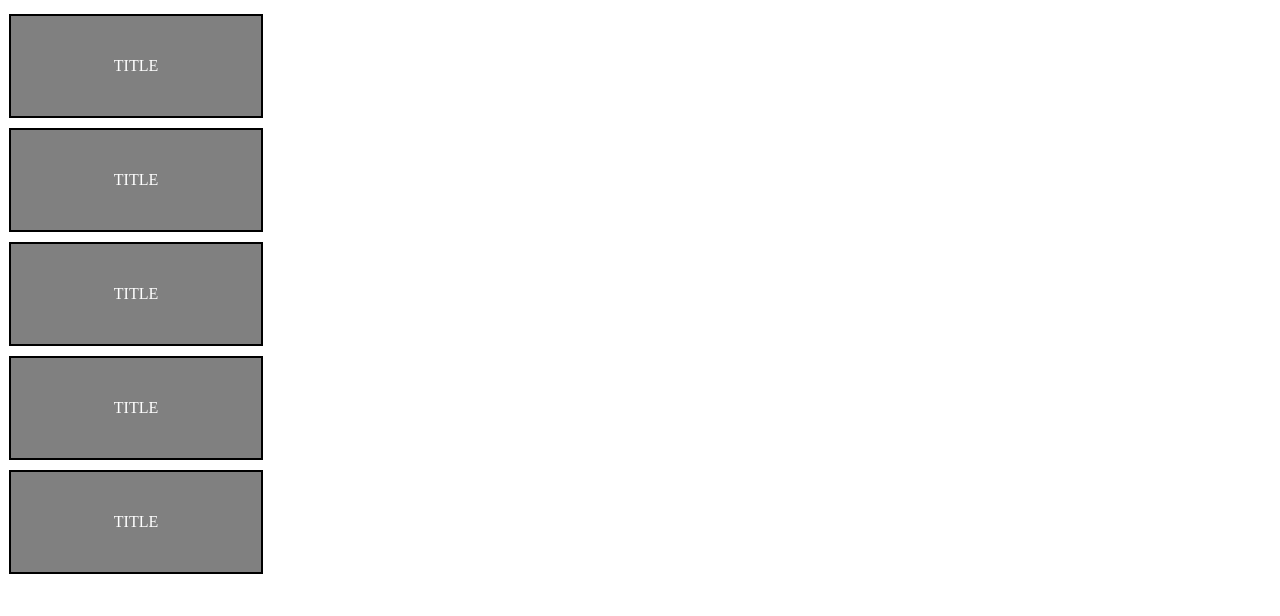
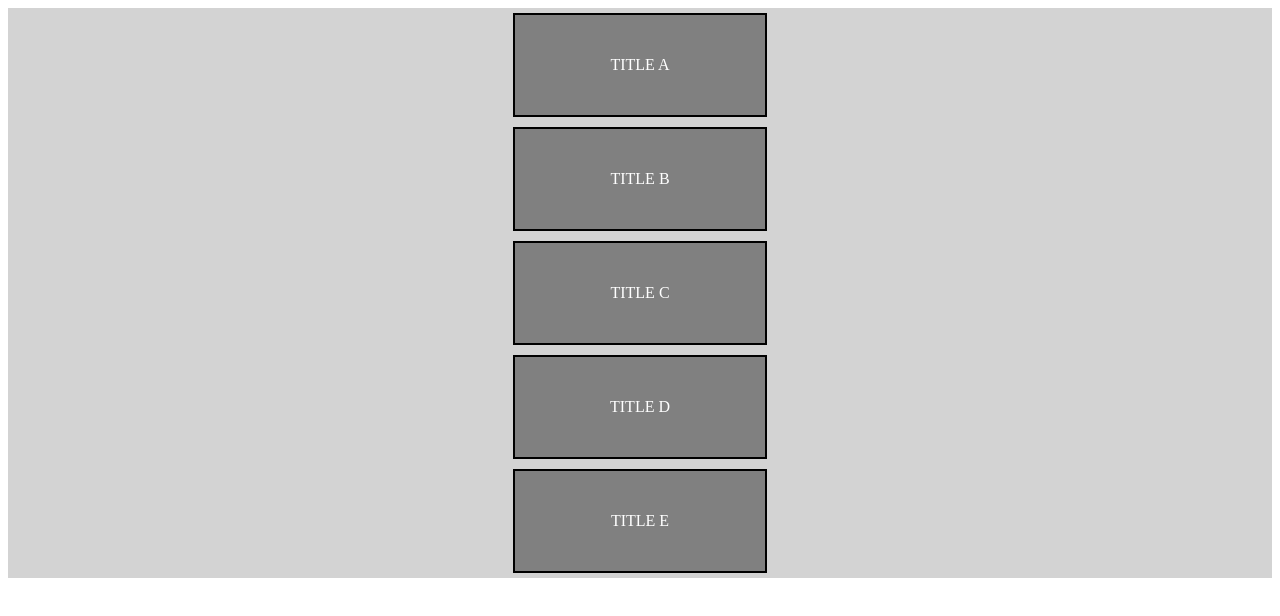
Before and after one commit to VitorEhrig-Fig/entra21, a plain HTML site: page TCC/Artigos.html in a window 1280 px wide. Drawn offline with Linux system fonts and the light colour scheme.

Commit message:
agr ss rumei

```diff
--- a/TCC/Artigos.html
+++ b/TCC/Artigos.html
@@ -21,13 +21,19 @@
                 color: white;
                 text-decoration: none;
             }
-
+            .container-container-artigo {
+                width: auto;
+                height: auto;
+                background-color: lightgray;
+                display: flex;
+                justify-content: center;
+            }
             .container-artigo {
                 display: flex;
+                align-self: center;
                 flex-direction: column;
                 width: min-content;
                 height: min-content;
-                border: 1px solid transparent;
             }
 
             .artigo {
@@ -46,21 +52,23 @@
     </head>
     <body>
         <!-- essa div e o conteiner dos artigos, ele vai junto, qualquer cosia dps eu arrumo -->
+        <div class="container-container-artigo">
             <div class="container-artigo">
                 <div class="artigo">
-                <a href="">TITLE</a>
+                    <a href="">TITLE A</a>
                 </div>
                 <div class="artigo">
-                <a href="">TITLE</a>
+                    <a href="">TITLE B</a>
                 </div>
                 <div class="artigo">
-                <a href="">TITLE</a>
+                    <a href="">TITLE C</a>
                 </div>
                 <div class="artigo">
-                <a href="">TITLE</a>
+                    <a href="">TITLE D</a>
                 </div>
                 <div class="artigo">
-                <a href="">TITLE</a>
+                    <a href="">TITLE E</a>
+                </div>
             </div>
         </div>
     </body>
```
Also changed, not shown: TCC/Header_IFrame.html (+7 -1 lines). Lines whose indentation alone changed are shown as unchanged.
